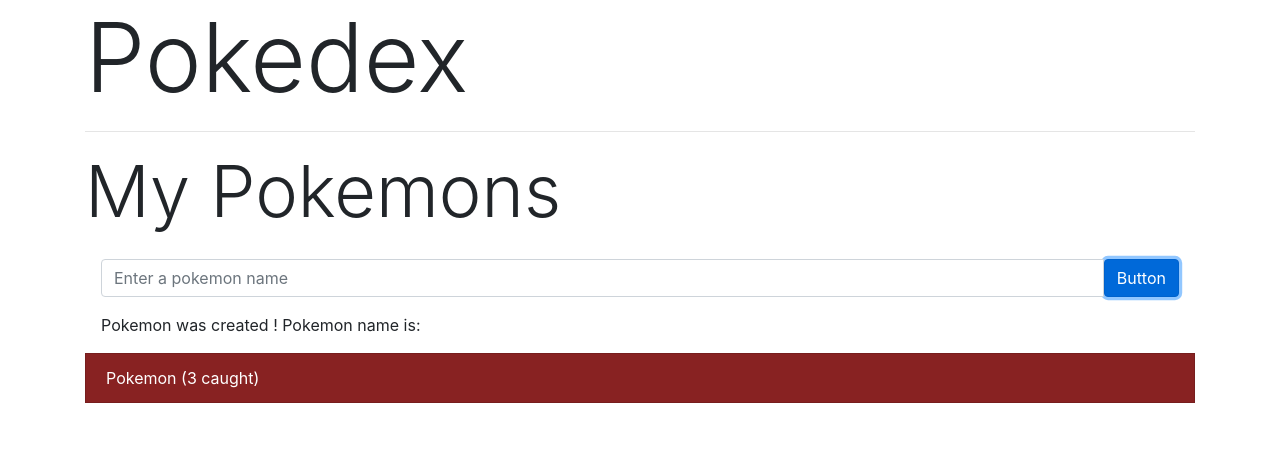
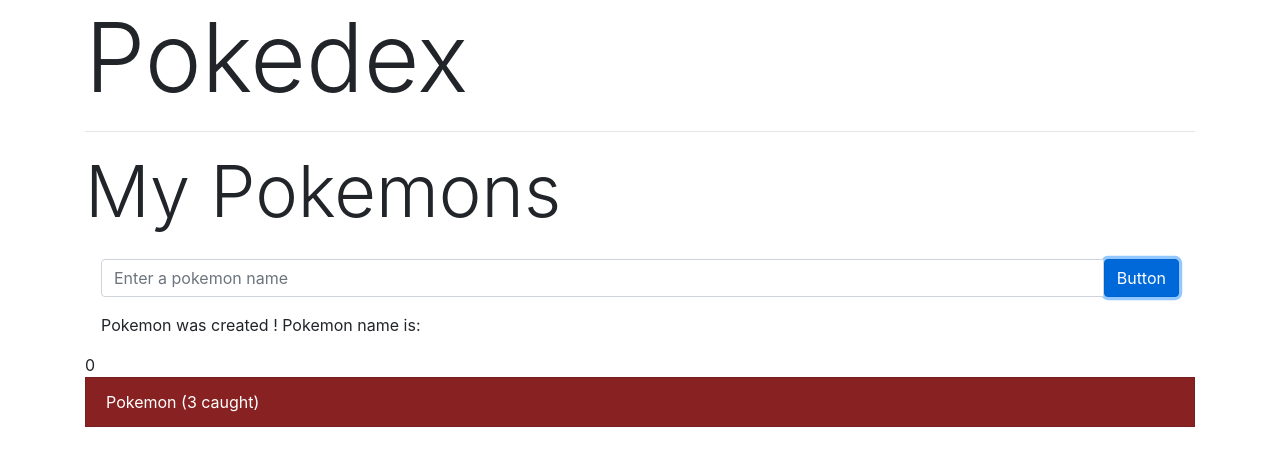
Before and after one commit to mvidailhet/ng-pokedex, an Angular app: page / in a window 1280 px wide. Both pictures are taken after a click on the button "Button". Shown: the top 466 px of the page. Built offline with nearby package versions, Linux system fonts and the light colour scheme.

Commit message:
ngFor index

```diff
--- a/src/app/components/pokemon-list/pokemon-list.component.html
+++ b/src/app/components/pokemon-list/pokemon-list.component.html
@@ -23,5 +23,8 @@
 </div>
 
 <ul class="list-group">
-  <pokedex-pokemon-item *ngFor="let pokemon of pokemons"></pokedex-pokemon-item>
+
+  <ng-container *ngFor="let pokemon of pokemons; let i = index">
+    {{ i }} <pokedex-pokemon-item></pokedex-pokemon-item>
+  </ng-container>
 </ul>
```
